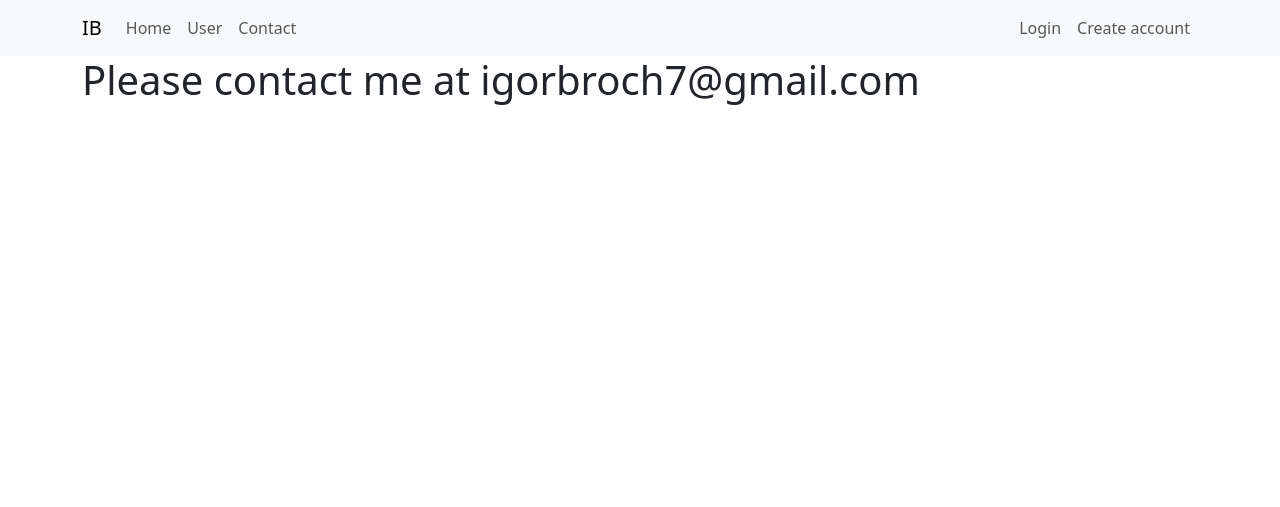
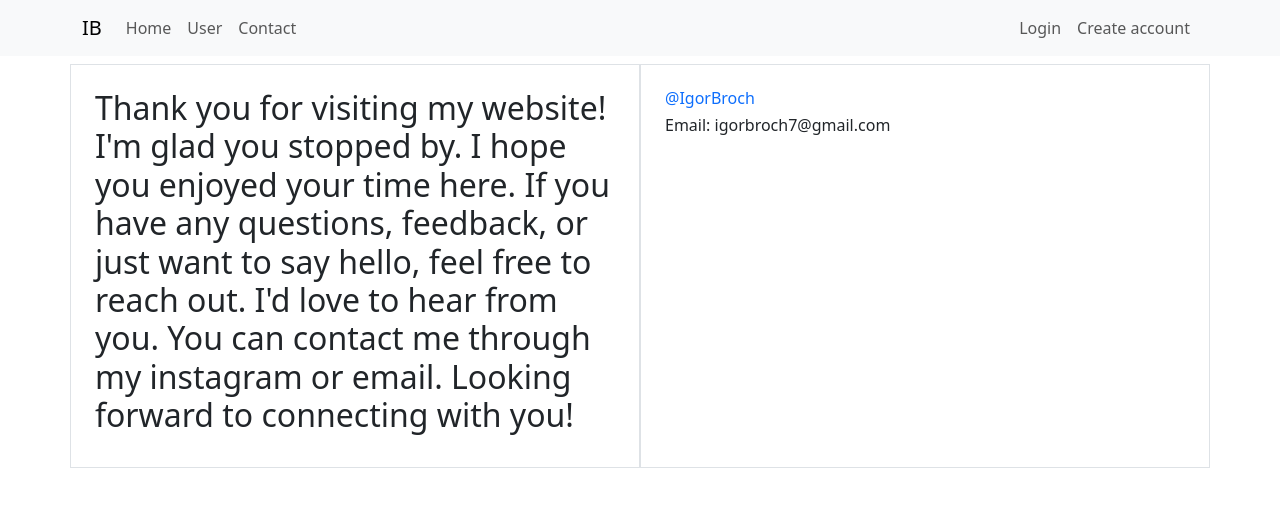
Before and after one commit to IgorBroch/FlaskWebsite, a Flask app: page /contato in a window 1280 px wide. Shown: the top 507 px of the page. Run offline with Flask 3, Linux system fonts and the light colour scheme.

Commit message:
contato.html

```diff
--- a/comunidadeimpressionadora/templates/contato.html
+++ b/comunidadeimpressionadora/templates/contato.html
@@ -2,6 +2,21 @@
 
 {% block body %}
 <div class="container">
-  <h1>Please contact me at igorbroch7@gmail.com</h1>
+  <div class="row justify-content-center">
+    <div class="col-6 border p-4 mt-2">
+      <h2>Thank you for visiting my website! I'm glad you stopped by. I hope you enjoyed your time here. If you have any
+        questions, feedback, or just want to say hello, feel free to reach out. I'd love to hear from you. You can
+        contact
+        me through my instagram or email. Looking forward to connecting with you!</h2>
+    </div>
+    <div class="col-6 border p-4 mt-2 m">
+      <a style="text-decoration: none;" href="https://www.instagram.com/igorbroch">
+        <h6> @IgorBroch </h6>
+      </a>
+      <h6>Email: igorbroch7@gmail.com</h6>
+    </div>
+  </div>
 </div>
+
+
 {% endblock %}
```
